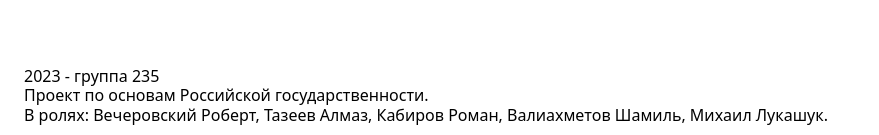
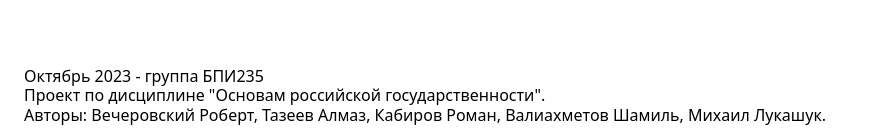
Before and after one commit to rumblfn/HeroCities, a Next.js app in the folder cli/: page / in a window 1280 px wide. Shown: the part 2642-2777 px from the top of the page, without its empty margins (0-879 px from the left). Built offline with nearby package versions, Linux system fonts and the light colour scheme.

Commit message:
Update Footer.tsx

```diff
--- a/cli/src/components/Footer.tsx
+++ b/cli/src/components/Footer.tsx
@@ -4,9 +4,9 @@ export const Footer: FC = () => {
   return <footer className="footer">
     <div className="container">
       <div style={{display: "flex", flexDirection: "column", gap: 6, lineHeight: "85%"}}>
-        <p>2023 - группа 235</p>
-        <p>Проект по основам Российской государственности.</p>
-        <p>В ролях: Вечеровский Роберт, Тазеев Алмаз, Кабиров Роман, Валиахметов Шамиль, Михаил Лукашук.</p>
+        <p>Октябрь 2023 - группа БПИ235</p>
+        <p>Проект по дисциплине "Основам российской государственности".</p>
+        <p>Авторы: Вечеровский Роберт, Тазеев Алмаз, Кабиров Роман, Валиахметов Шамиль, Михаил Лукашук.</p>
       </div>
     </div>
   </footer>
```
